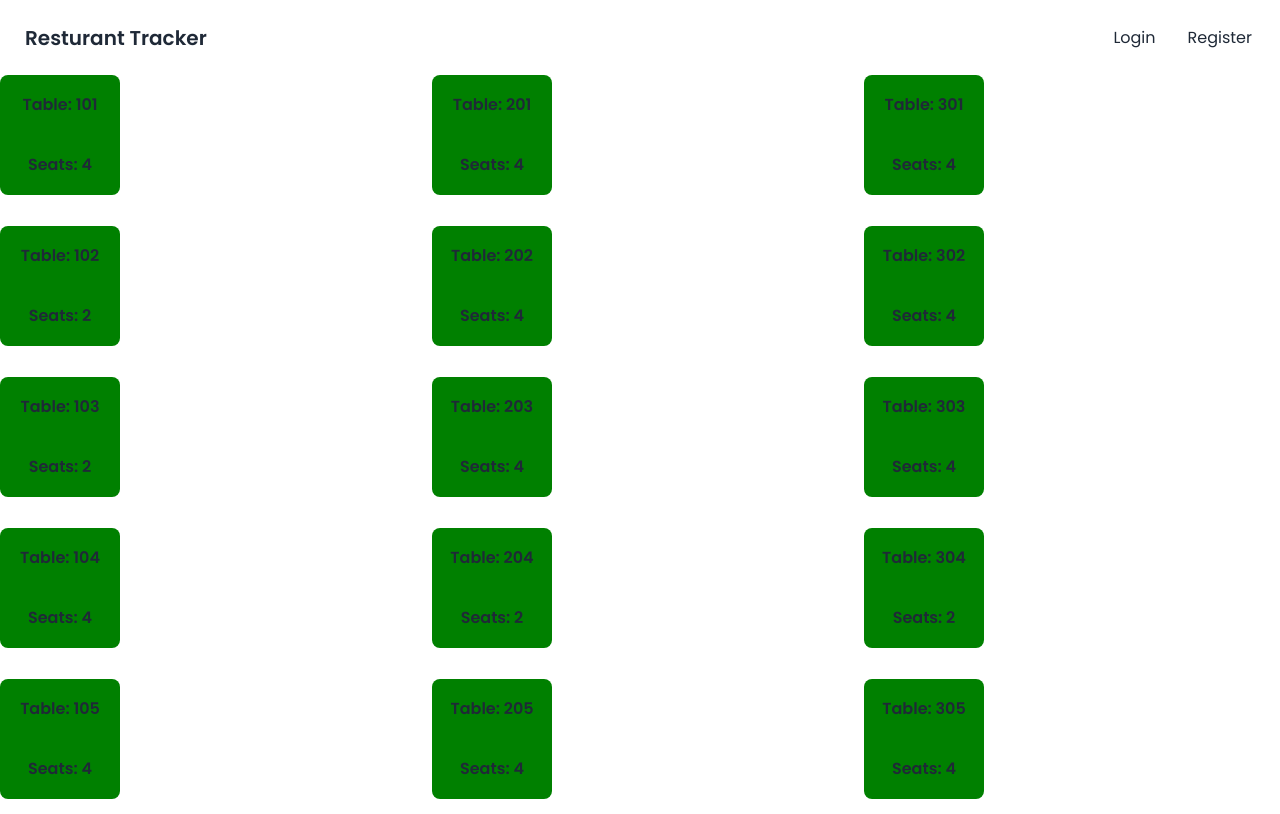
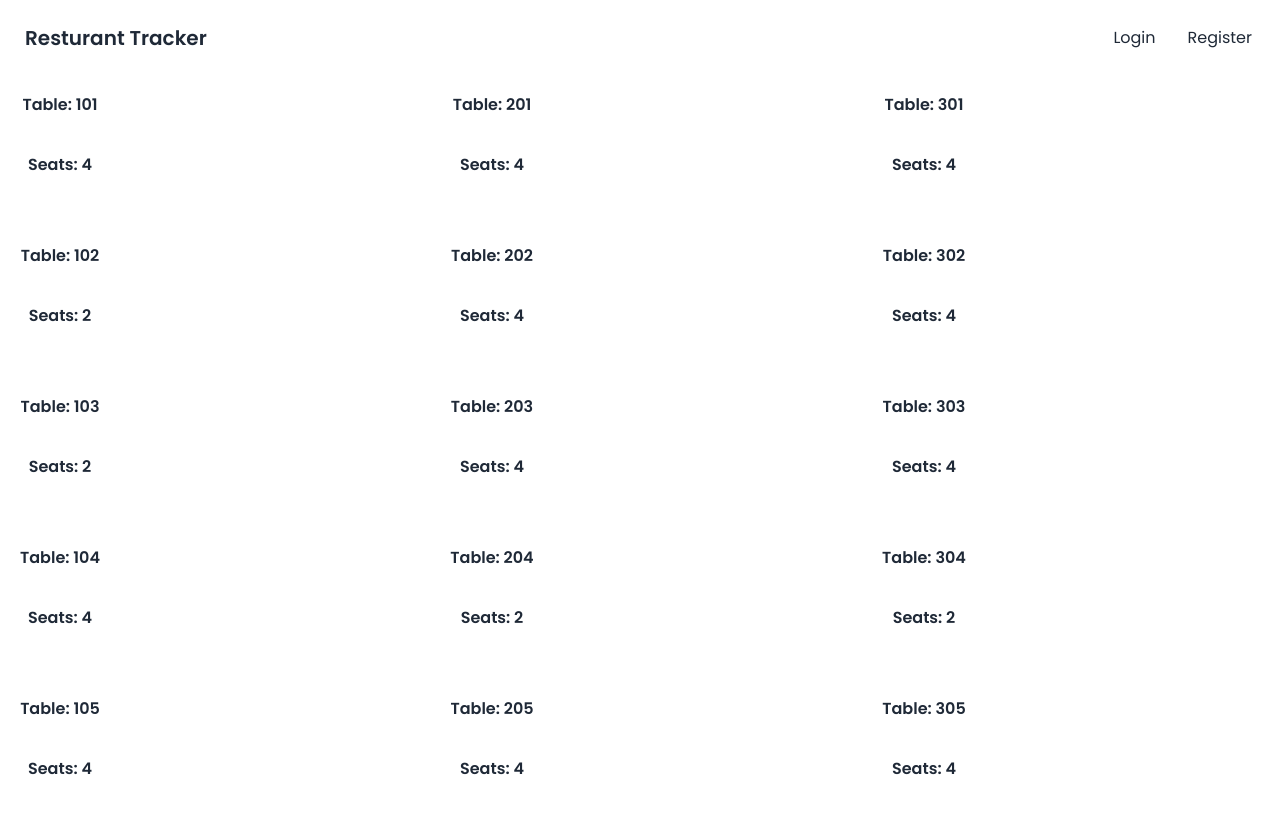
Before and after one commit to TFuray/100hr-ticket-vite, a React (Vite) app in the folder frontend/: page /map in a window 1280 px wide. Built offline with nearby package versions, Linux system fonts and the light colour scheme; a web font is replaced by a local one.

Commit message:
added table component

```diff
--- a/frontend/src/components/Table.jsx
+++ b/frontend/src/components/Table.jsx
@@ -1,9 +1,9 @@
 
-const Table = ( {table, seats}) => {
+const Table = ( {table, seats, open, setOpen}) => {
 
 
   return (
-    <div className="table">
+    <div className="table" >
       <div className="">Table: {table} </div>
       <div
       >Seats: {seats}</div>
--- a/frontend/src/index.css
+++ b/frontend/src/index.css
@@ -274,7 +274,6 @@ h2{
   height: 120px;
   width: 120px;
   margin-bottom: 15px;
-  background-color: green;
   display: flex;
   text-align: center;
   flex-direction: column;
--- a/frontend/src/pages/TableMap.jsx
+++ b/frontend/src/pages/TableMap.jsx
@@ -1,20 +1,28 @@
-import tableData from "../data/tableData"
-import Table from "../components/Table"
+import { useState } from 'react'
+import tableData from '../data/tableData'
+import Table from '../components/Table'
 
 const TableMap = () => {
-  const tableItems = tableData.map(table => {
-    return (
-      <div>
-        <Table key={table.table} table={table.table} seats={table.seats} />
-      </div>
-    )
-  })
+  const [tableList, setTableList] = useState(tableData)
+  const [open, setOpen] = useState(true)
+
 
   return (
     <div>
-    <div className="grid grid-rows-5 grid-flow-col gap-4">
-      {tableItems}
-    </div>
+      <div className='grid grid-rows-5 grid-flow-col gap-4'>
+        {tableList.map(table => {
+          return (
+            <div>
+              <Table
+                key={table.table}
+                table={table.table}
+                seats={table.seats}
+                open={open}
+              />
+            </div>
+          )
+        })}
+      </div>
     </div>
   )
 }
```
Also changed, not shown: frontend/src/data/tableData.js (+15 -15 lines).
